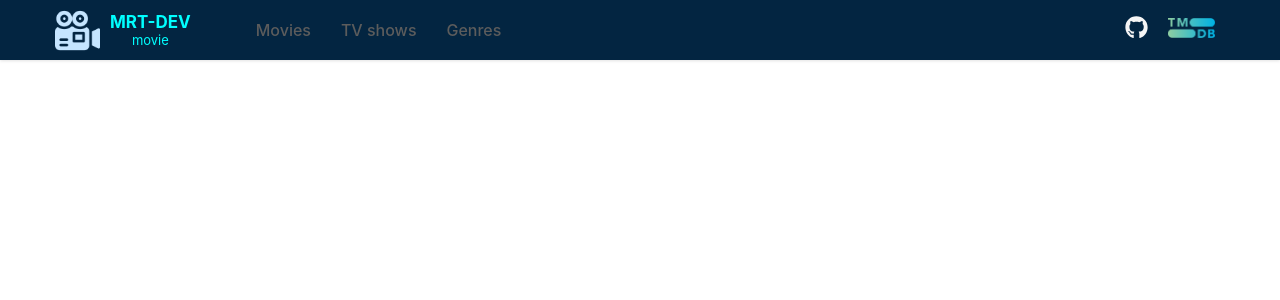
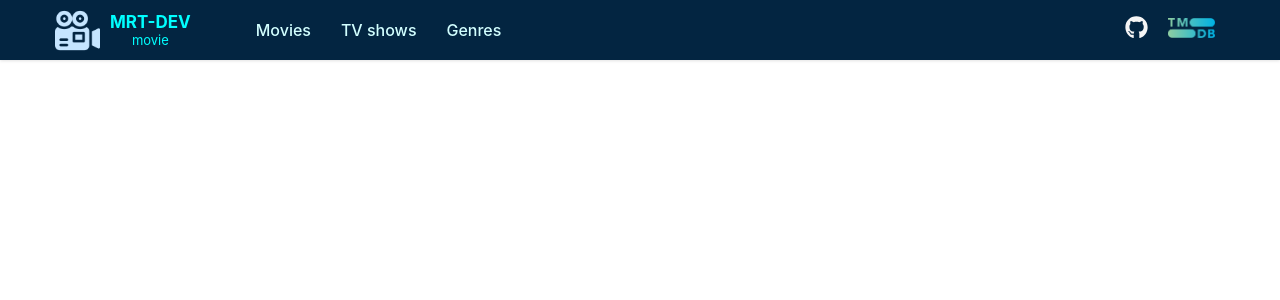
Before and after one commit to hangeldimyrat/react-movie, a React (Create React App) app: page / in a window 1280 px wide. Shown: the top 300 px of the page. Built offline with nearby package versions, Linux system fonts and the light colour scheme.

Commit message:
set navigation items color

```diff
--- a/src/components/Navigation/NavigationItem/NavigationItem.css
+++ b/src/components/Navigation/NavigationItem/NavigationItem.css
@@ -1,5 +1,5 @@
 .dropTitle {
-    color: #5c5c5c;
+    color: rgb(210, 255, 255);
     font-size: 16px;
     font-weight: 500;
     cursor: pointer;
@@ -51,5 +51,5 @@
 }
 
 .dropdown:hover .dropTitle {
-    color: #254278
+    color: #5c7ebe
 }
```
